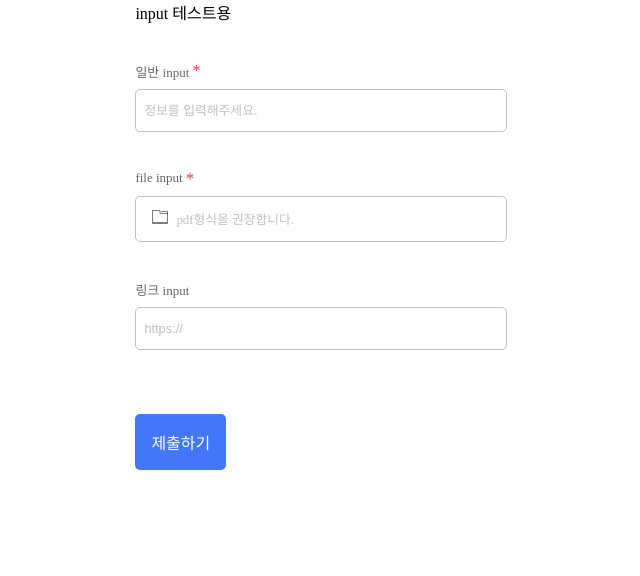
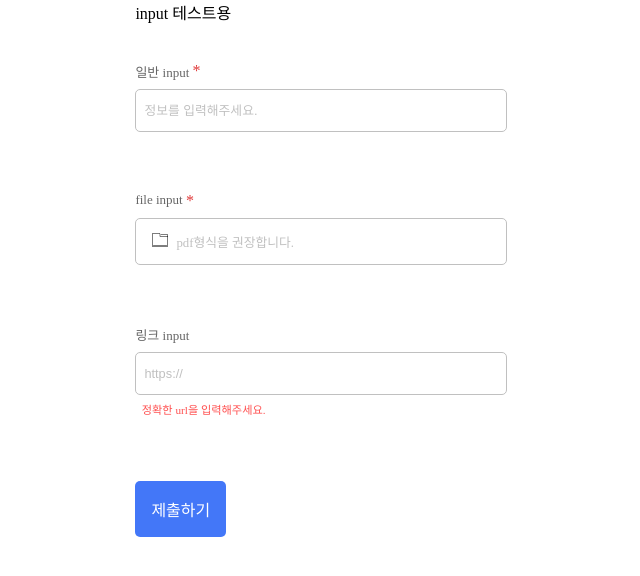
Before and after one commit to Bae0203/LearnTypescript, a React (Create React App) app: page /input in a window 1280 px wide. Shown: the top 576 px of the page, without its empty margins (351-991 px from the left). Built offline with nearby package versions, Linux system fonts and the light colour scheme.

Commit message:
ADD :: Error Text

```diff
--- a/src/pages/TestProj.tsx
+++ b/src/pages/TestProj.tsx
@@ -1,4 +1,4 @@
-import React, { ChangeEvent, useState } from "react";
+import React, { ChangeEvent, useEffect, useState } from "react";
 import * as S from "../style/TestProjStyle";
 import FileImage from "../style/asset/file.svg";
 const TestProj = () => {
@@ -6,8 +6,11 @@ const TestProj = () => {
     /(http[s]?|ftp):\/\/(www\.)?[-a-zA-Z0-9@:%._\+~#=]{2,256}\.[a-z]{2,6}/;
 
   const [value1, setValue1] = useState<string>("");
+  const [value1Error, setValue1Error] = useState<boolean | null>(null);
   const [value2, setValue2] = useState<string | null>(null);
+  const [value2Error, setValue2Error] = useState<boolean | null>(null);
   const [value3, setValue3] = useState<string>("");
+  const [isUrl, setIsUrl] = useState<boolean | null>(null);
 
   const OnChangeFileHandler = (event: ChangeEvent<HTMLInputElement>) => {
     const file = event.target.files;
@@ -23,6 +26,16 @@ const TestProj = () => {
     }
   };
 
+  useEffect(() => {
+    if (value3 !== "") {
+      if (Link.test(value3)) {
+        setIsUrl(true);
+      } else {
+        setIsUrl(false);
+      }
+    }
+  }, [value3]);
+
   return (
     <S.EntireWrapTag>
       <div>input 테스트용</div>
@@ -37,6 +50,7 @@ const TestProj = () => {
           onChange={(e) => setValue1(e.target.value)}
           placeholder="정보를 입력해주세요."
         />
+        <S.ErrorAlert isError={value1Error}>애러 경고창입니다.</S.ErrorAlert>
       </S.InputWrap>
       <S.InputWrap>
         <S.InputTitleWrap>
@@ -51,17 +65,20 @@ const TestProj = () => {
           <S.FileImageStyle src={FileImage} alt="" />
           pdf형식을 권장합니다.
         </S.FileInputLabel>
+        <S.ErrorAlert isError={value2Error}>애러 경고창입니다.</S.ErrorAlert>
       </S.InputWrap>
       <S.InputWrap>
         <S.InputTitleWrap>
           <p>링크 input</p>
         </S.InputTitleWrap>
-        <S.InputStyle
+        <S.UrlInputStyle
           type="url"
           value={value3}
           onChange={(e) => setValue3(e.target.value)}
           placeholder="https://"
+          isUrl={isUrl}
         />
+        <S.ErrorAlert isError={!isUrl}>정확한 url을 입력해주세요.</S.ErrorAlert>
       </S.InputWrap>
       <p>
         <S.ButtonStyle>제출하기</S.ButtonStyle>
--- a/src/style/TestProjStyle.tsx
+++ b/src/style/TestProjStyle.tsx
@@ -1,5 +1,17 @@
 import styled from "styled-components";
 import FileImage from "../style/asset/file.svg";
+
+interface IErrorProps {
+  isError: boolean | null;
+}
+
+export const ErrorAlert = styled.p`
+  margin: 0.4rem;
+  color: #ff4f4f;
+  font-size: 0.7rem;
+  opacity: ${(props: IErrorProps) =>
+    props.isError == null ? "0" : props.isError ? "1" : "0"};
+`;
 
 export const InputWrap = styled.nav`
   margin-bottom: 1rem;
@@ -39,6 +51,48 @@ export const InputStyle = styled.input`
   }
   &:active{
     border 1px solid #1556F7;
+  }
+`;
+
+interface IUrlProps {
+  isUrl: boolean | null;
+}
+
+export const UrlInputStyle = styled.input`
+  padding: 0.8rem 0.5rem;
+  font-size: 0.8rem;
+  width: 22.125rem;
+  box-shadow: none;
+  border: ${(props: IUrlProps) =>
+    props.isUrl == null
+      ? "1px solid #c0c0c0"
+      : props.isUrl
+      ? "1px solid #c0c0c0"
+      : "1px solid #FF4F4F"};
+  border-radius: 5px;
+  color: #666;
+  ::placeholder,
+  ::-webkit-input-placeholder {
+    color: #c0c0c0;
+  }
+  :-ms-input-placeholder {
+    color: #c0c0c0;
+  }
+  &:hover {
+    border: ${(props: IUrlProps) =>
+      props.isUrl == null
+        ? "1px solid #a9c0f6"
+        : props.isUrl
+        ? "1px solid #a9c0f6"
+        : "1px solid #FF4F4F"};
+  }
+  &:active {
+    border: ${(props: IUrlProps) =>
+      props.isUrl == null
+        ? "1px solid #1556F7"
+        : props.isUrl
+        ? "1px solid #1556F7"
+        : "1px solid #FF4F4F"};
   }
 `;
 
```
